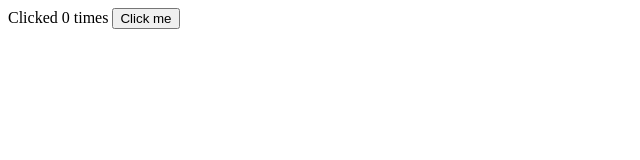
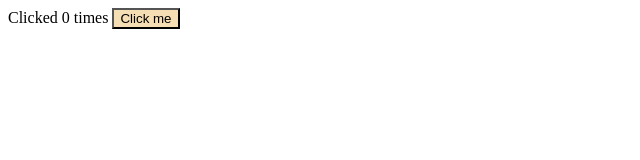
Before and after one commit to EvgeniyShigartsov/react-web-app-template, a React app: page / in a window 1280 px wide. Shown: the top 160 px of the page, without its empty margins (0-640 px from the left). Built offline with nearby package versions, Linux system fonts and the light colour scheme.

Commit message:
add css loading webpack config

```diff
--- a/index.tsx
+++ b/index.tsx
@@ -1,23 +1,7 @@
 import { createRoot } from 'react-dom/client'
-import React, { useState } from 'react'
+import React from 'react'
 
-const App: React.FC = () => {
-  const [clicked, setClicked] = useState(0)
-
-  return (
-    <div>
-      <span>
-        Clicked
-        {' '}
-        {clicked}
-        {' '}
-        times
-        {' '}
-      </span>
-      <button type="button" onClick={() => setClicked((p) => p + 1)}>Click me</button>
-    </div>
-  )
-}
+import { App } from './src/App'
 
 const container = document.querySelector('#root')
 const root = createRoot(container)
--- a/package.json
+++ b/package.json
@@ -14,6 +14,7 @@
     "@babel/preset-env": "^7.22.20",
     "@babel/preset-react": "^7.22.15",
     "@babel/preset-typescript": "^7.23.0",
+    "@types/css-modules": "^1.0.3",
     "@types/react": "^18.2.23",
     "@types/react-dom": "^18.2.8",
     "@typescript-eslint/eslint-plugin": "^6.7.3",
@@ -25,6 +26,11 @@
     "eslint-plugin-jsx-a11y": "^6.7.1",
     "eslint-plugin-react-hooks": "^4.6.0",
     "html-webpack-plugin": "^5.5.3",
+    "css-loader": "^6.8.1",
+    "autoprefixer": "^10.4.16",
+    "postcss-loader": "^7.3.3",
+    "sass-loader": "^13.3.2",
+    "style-loader": "^3.3.3",
     "ts-loader": "^9.4.4",
     "typescript": "^5.2.2",
     "webpack": "^5.88.2",
--- /dev/null
+++ b/src/App.tsx
@@ -0,0 +1,22 @@
+import React, { useState } from 'react'
+
+import './styles/index.scss'
+
+export const App: React.FC = () => {
+  const [clicked, setClicked] = useState(0)
+
+  return (
+    <div>
+      <span>
+        {' '}
+        Clicked
+        {' '}
+        {clicked}
+        {' '}
+        times
+        {' '}
+      </span>
+      <button type="button" onClick={() => setClicked((p) => p + 1)}>Click me</button>
+    </div>
+  )
+}
--- /dev/null
+++ b/src/styles/index.scss
@@ -0,0 +1,7 @@
+* {
+  box-sizing: border-box;
+}
+
+button {
+  background-color: wheat;
+}
--- a/webpack.config.js
+++ b/webpack.config.js
@@ -1,6 +1,7 @@
 /* eslint-disable @typescript-eslint/no-var-requires */
 const path = require('path')
 const HtmlWebpackPlugin = require('html-webpack-plugin')
+const autoprefixer = require('autoprefixer')
 
 const BUILD_DIR = path.join(__dirname, 'dist')
 
@@ -46,6 +47,24 @@ module.exports = {
           },
         },
       },
+      {
+        test: /\.(css|scss|sass)$/i,
+        use: [
+          'style-loader',
+          'css-loader',
+          'sass-loader',
+          {
+            loader: 'postcss-loader',
+            options: {
+              postcssOptions: {
+                plugins: [
+                  autoprefixer,
+                ],
+              },
+            },
+          },
+        ],
+      },
     ],
   },
   plugins: [
```
Also changed, not shown: .eslintrc.json, 2 other files (tests, documents, lock files or other folders).
